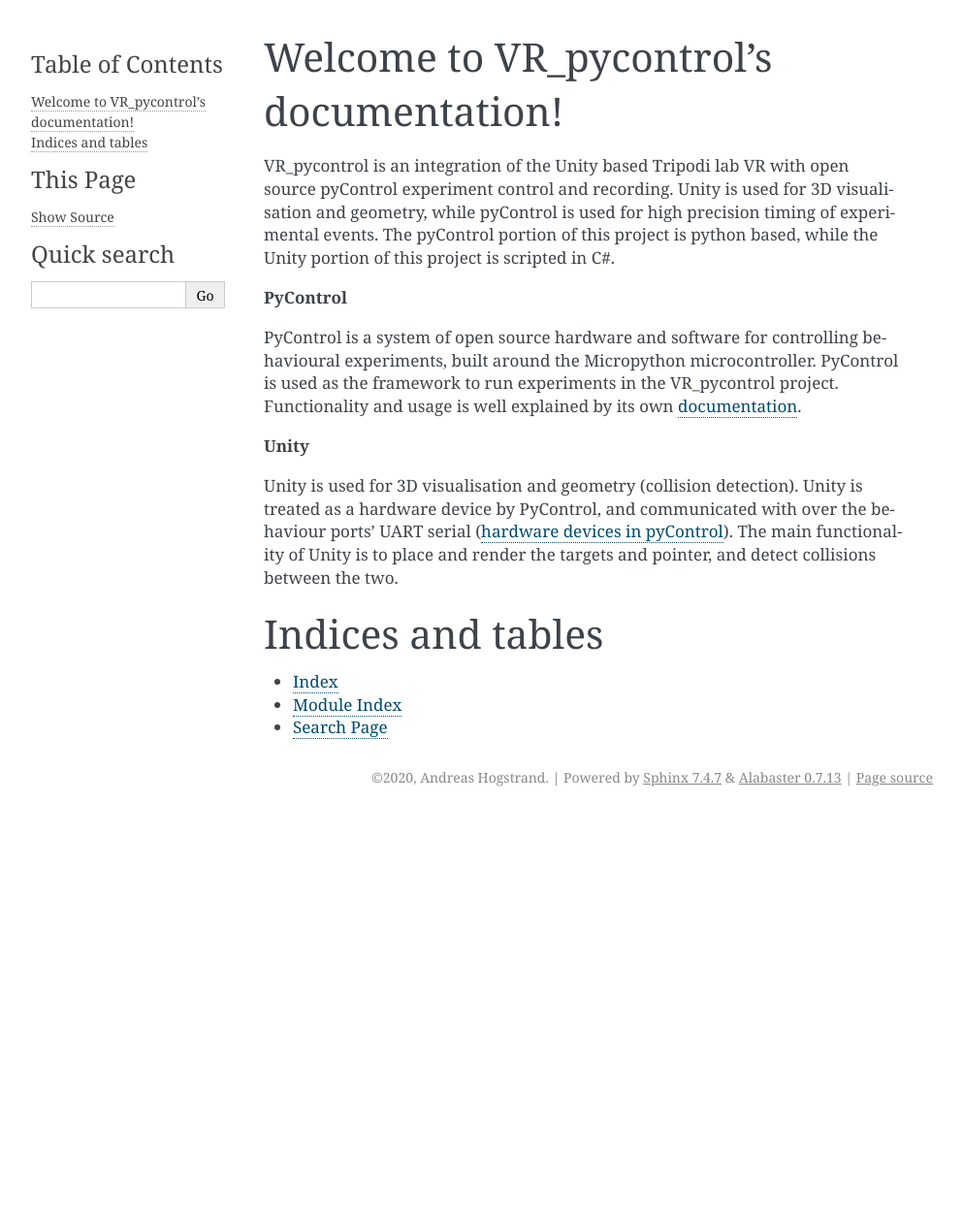
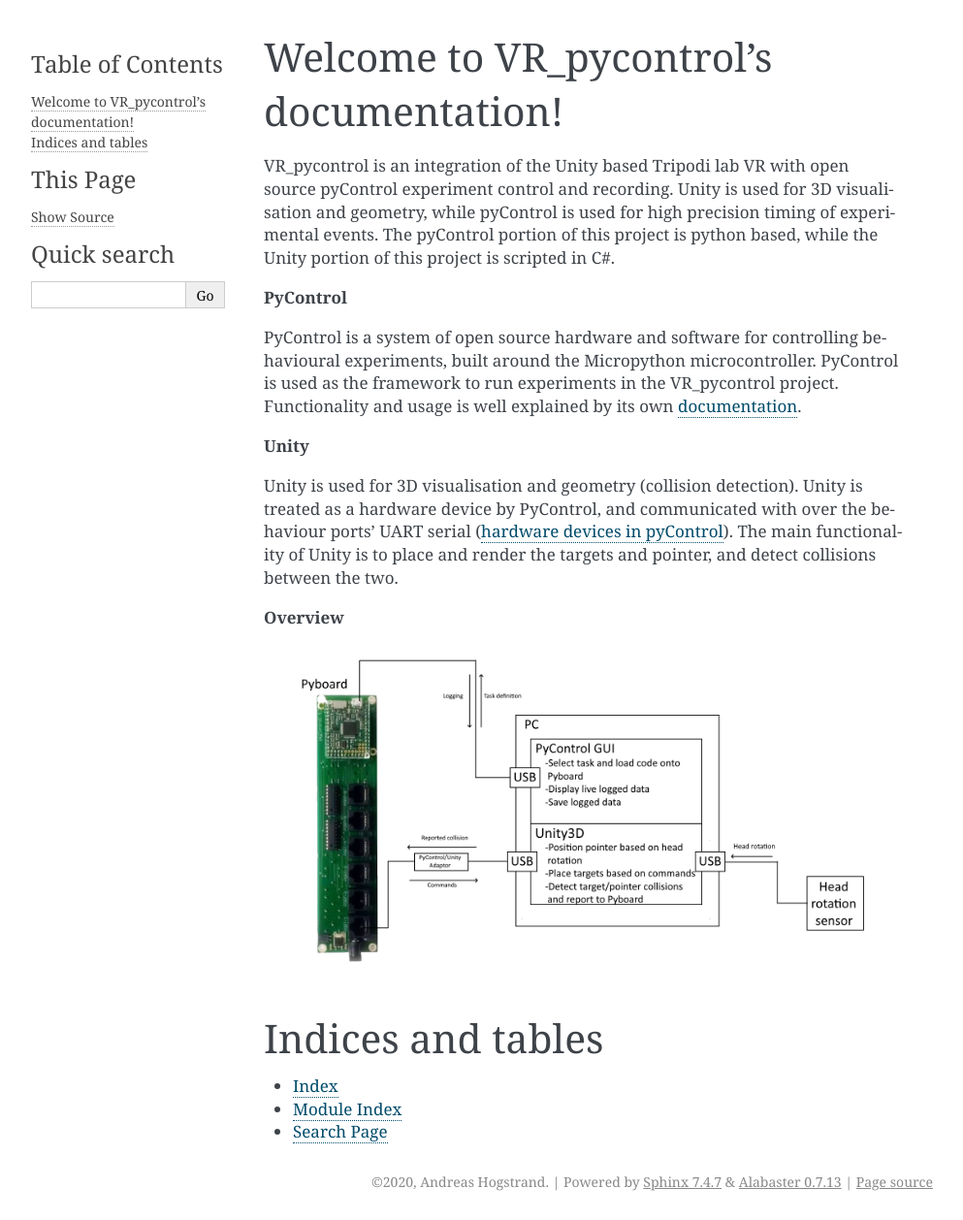
Before and after one commit to AndreasHogstrand/VR_pyControl, a Sphinx documentation site: the page built from docs/index.rst, in a window 1280 px wide. Shown: the whole page at 97% size, without its empty margins (148-1141 px from the left). Built offline with Sphinx 7.4.7, drawn with Linux system fonts in a browser that asks for light colours; before the commit the page ends 900 px from its top, so only the background shows below that.

Commit message:
Added overview graphic

```diff
--- a/docs/index.rst
+++ b/docs/index.rst
@@ -20,6 +20,12 @@
 
 Unity is used for 3D visualisation and geometry (collision detection). Unity is treated as a hardware device by PyControl, and communicated with over the behaviour ports' UART serial (`hardware devices in pyControl <https://pycontrol.readthedocs.io/en/latest/user-guide/hardware/>`_). The main functionality of Unity is to place and render the targets and pointer, and detect collisions between the two.
 
+**Overview**
+
+.. image:: images/FullSystem.png
+   :width: 800
+
+
 
 Indices and tables
 ==================
```
Also changed, not shown: docs/images/FullSystem.png (added), 6 other files.
